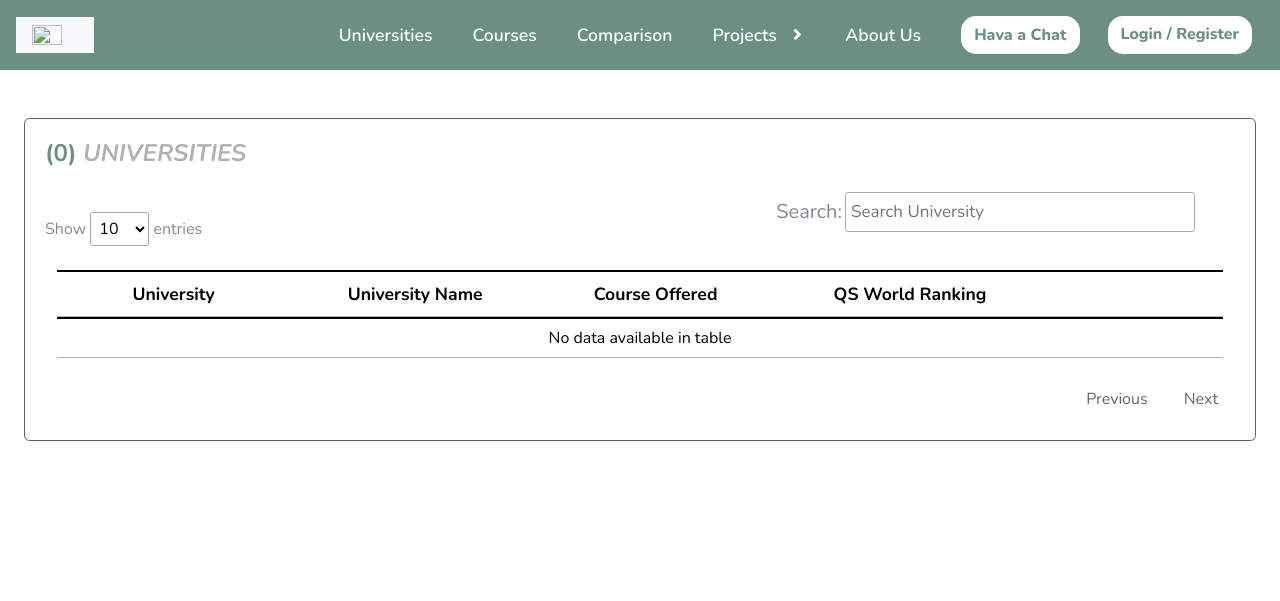
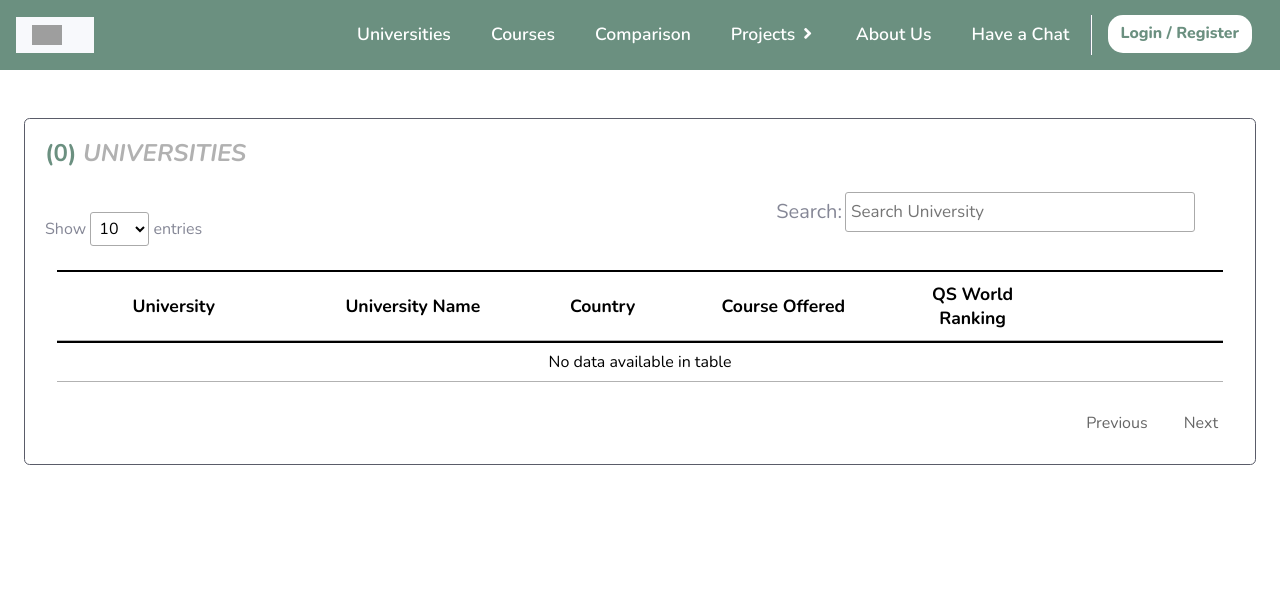
Before and after one commit to yongqian0437/PhoneBook, a CodeIgniter app: page /ijees/external/universities in a window 1280 px wide. Shown: the top 601 px of the page. Run offline with CodeIgniter, Linux system fonts and the light colour scheme; data that the repository does not hold is empty; some libraries are stand-ins or nearby versions; grey boxes are pictures that could not be loaded.

Commit message:
add country to university datatable, add session for public user function to topnav

```diff
--- a/application/config/autoload.php
+++ b/application/config/autoload.php
@@ -58,7 +58,7 @@ $autoload['packages'] = array();
 |
 |	$autoload['libraries'] = array('user_agent' => 'ua');
 */
-$autoload['libraries'] = array();
+$autoload['libraries'] = array('session');
 
 /*
 | -------------------------------------------------------------------
--- a/application/controllers/external/Universities.php
+++ b/application/controllers/external/Universities.php
@@ -16,8 +16,6 @@ class Universities extends CI_Controller {
 	public function index()
 	{
 		$data['university_data'] = $this->universities_model->select_all_approved_only();
-
-
 		$this->load->view('external/universities_view', $data);
         $this->load->view('external/templates/header');
         $this->load->view('external/templates/footer');
@@ -53,6 +51,7 @@ class Universities extends CI_Controller {
 			$data[] = array(
 					$image,
 					$r->uni_name,
+					$r->uni_country,
 					$r->uni_totalcourses,
 					$r->uni_qsrank,
 					$action,
--- a/application/views/external/templates/topnav.php
+++ b/application/views/external/templates/topnav.php
@@ -19,6 +19,14 @@
 .navbar-nav > li > a {padding-top:5px !important; padding-bottom:5px !important;}
 .navbar {min-height:px !important}
 
+#nav_line{
+    border:         none;
+    border-left:    1px solid hsla(200, 10%, 50%,100);
+    background-color: white;
+    height:         5vh;
+    width:          1px;
+}
+
 </style>
 
 <!-- Topbar -->
@@ -27,7 +35,7 @@
     <!-- Logo Image-->
     <nav class="navbar navbar-light bg-light">
         <a class="navbar-brand py-0" href="#">
-            <img src="" width="30" height="20" alt="">
+            <img src="<?php echo base_url('');?>" width="30" height="20" alt="">
         </a>
     </nav>
 
@@ -50,12 +58,11 @@
 
         <!-- Nav Item - User Information -->
         <li class="nav-item dropdown px-2" >
-            <a class="nav-link dropdown-toggle" href="#" id="userDropdown" role="button"
-                data-toggle="dropdown" aria-haspopup="true" aria-expanded="false">
-                <span class="mr-2 d-none d-lg-inline text-white-600">Projects</span>
+            <a class="nav-link dropdown-toggle" href="#" id="navbarDropdownMenuLink" data-toggle="dropdown" aria-haspopup="true" aria-expanded="false">
+            Projects
             </a>
             <!-- Dropdown - User Information -->
-            <div class="dropdown-menu dropdown-menu-right shadow animated--grow-in" style="background-color: #A4C3B2;"
+            <div class="dropdown-menu dropdown-menu-right shadow animated--grow-in" style="background-color: #6B9080;"
                 aria-labelledby="userDropdown">
                 <a class="dropdown-item" href="#" style = "color: white;" >
                     Employer Projects
@@ -70,17 +77,49 @@
             <a class="nav-link" href="#">About Us</a>
         </li>
 
-        <li class="nav-item pl-2">
+        <li class="nav-item px-2">
+            <a class="nav-link" href="#">Have a Chat</a>
+        </li>
+        <!-- <li class="nav-item pl-2">
             <a class="nav-link" href="#" >
-                <button type="button" class="btn" style="background-color: white; color: #6B9080; font-size: 0.rem; border-radius:15px; font-weight: 800;">Hava a Chat</button>
+                <button type="button" class="btn" style="background-color: white; color: #6B9080; font-size: 0.rem; border-radius:15px; font-weight: 800; ">Hava a Chat</button>
             </a>
-        </li>
+        </li> -->
 
-        <li class="nav-item pl-1">
-            <a class="nav-link" href="#">
-                <button type="button" class="btn" style="background-color: white; color: #6B9080; font-size: 0.9em; border-radius:15px; font-weight: 800;">Login / Register</button>
-            </a>
-        </li>
+        <hr id = "nav_line">
+
+        <!-- If user is sign in. Will display user name and user logo -->
+        <?php if($this->session->has_userdata('user_id')){ ?>
+         <!-- Nav Item - User Information -->
+            <li class="nav-item dropdown no-arrow pl-1" style = "">
+                <a class="nav-link dropdown-toggle" href="#" id="userDropdown" role="button"
+                    data-toggle="dropdown" aria-haspopup="true" aria-expanded="false">
+                    <span class="mr-2 d-none d-lg-inline small pr-2" style = "color: white; font-weight:700; font-size:0.9em;"><?php echo $this->session->userdata('user_lname');?></span>
+                    <img class="img-profile rounded-circle pl-1"
+                        src="img/undraw_profile.svg">
+                </a>
+                <!-- Dropdown - User Information -->
+                <div class="dropdown-menu dropdown-menu-right shadow animated--grow-in" style="background-color: #6B9080;
+                    aria-labelledby="userDropdown">
+                    <a class="dropdown-item" href="#" style = "color: white;">
+                        <i class="fas fa-user fa-sm fa-fw mr-2 text-gray-400"></i>
+                        Profile
+                    </a>
+                    <div class="dropdown-divider"></div>
+                    <a class="dropdown-item" href="#" style = "color: white;">
+                        <i class="fas fa-sign-out-alt fa-sm fa-fw mr-2 text-gray-400"></i>
+                        Logout
+                    </a>
+                </div>
+            </li>
+        <!-- If user is not sign in -->
+        <?php } else { ?>
+            <li class="nav-item pl-1">
+                <a class="nav-link" href="#">
+                    <button type="button" class="btn" style="background-color: white; color: #6B9080; font-size: 0.9em; border-radius:15px; font-weight: 800;">Login / Register</button>
+                </a>
+            </li>
+        <?php } ?>
 
     </ul>
 
--- a/application/views/external/universities_view.php
+++ b/application/views/external/universities_view.php
@@ -94,6 +94,7 @@ table.dataTable thead th {
                                             <tr>
                                                 <th style = "">University</th>
                                                 <th>University Name</th>
+                                                <th>Country</th>
                                                 <th>Course Offered</th>
                                                 <th>QS World Ranking</th>
                                                 <th></th>
--- a/assets/js/additional/universities_list.js
+++ b/assets/js/additional/universities_list.js
@@ -1,18 +1,22 @@
 $(document).ready(function(){
     $("#table_university").DataTable({
-        "bInfo" : false,
-        "ordering": false,
+        "bInfo" : false, //remove 'showing entires * out of *
+        "ordering": false,  //remove order(up down icon) for each attributes
         ajax: {
             url: base_url + "external/universities/universities_list",
             type: "GET",
         },
         "columnDefs": [{
             "width": "15%",
-            "targets": [4]
+            "targets": [5]
         },
         {
             "width": "20%",
             "targets": [0]
+        },
+        {
+            "width": "13%",
+            "targets": [4]
         }
         ]
     });
```
Also changed, not shown: application/controllers/external/Compare.php (+9 -0 lines).
